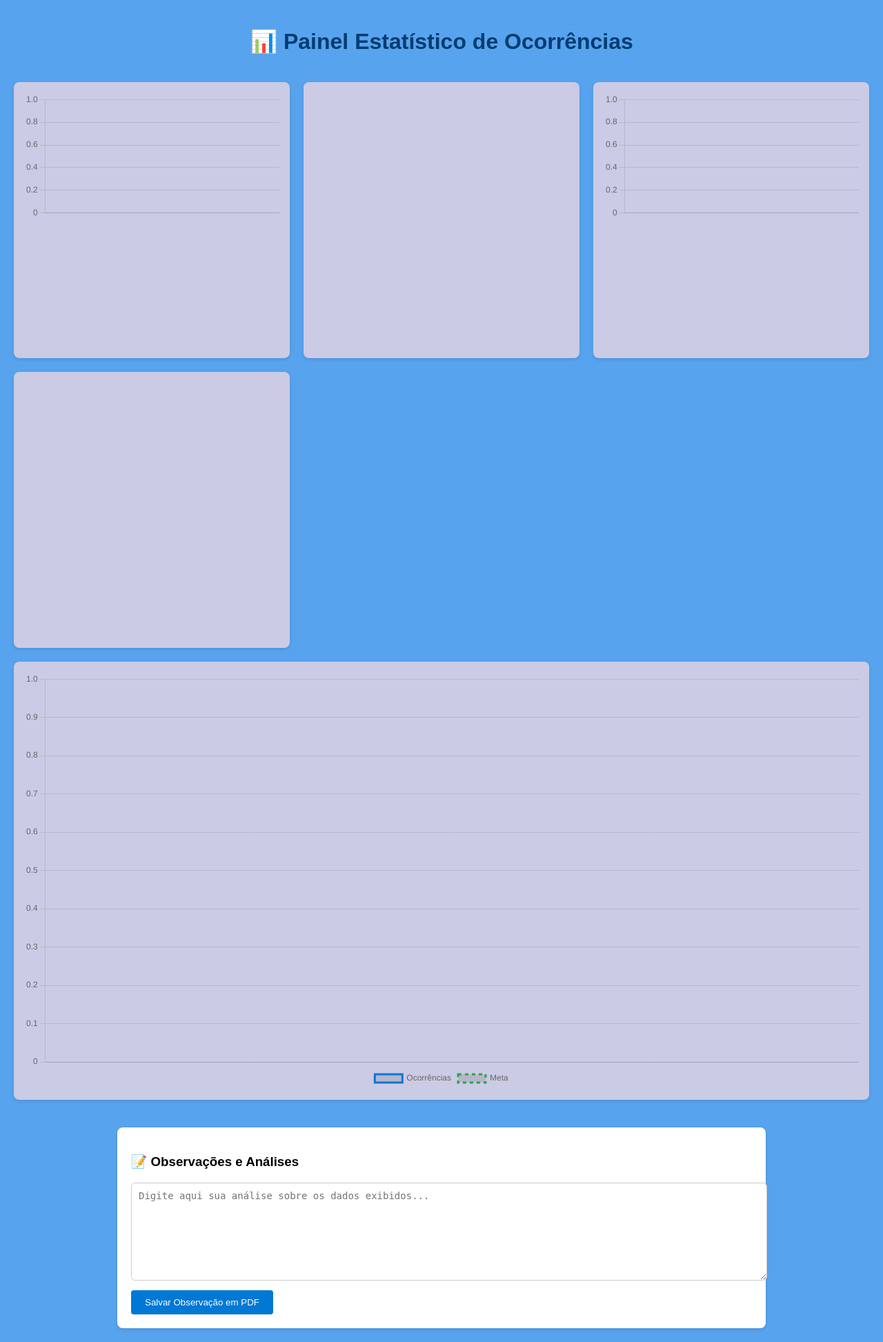
After one commit to Renato2024Valente/Ocorrencia-marilia, a Flask app: page /dashboard in a window 1280 px wide. The commit adds this page. Shown: the whole page at 69% size. Run offline with Flask 3, Linux system fonts and the light colour scheme; data that the repository does not hold is empty; a map, chart or similar area stays blank; some libraries are stand-ins or nearby versions.

Commit message:
Add files via upload

```diff
--- a/app.py
+++ b/app.py
@@ -9,8 +9,8 @@ CORS(app)
 
 # Conexão com MongoDB Atlas
 client = MongoClient("mongodb+srv://bicudo:bicudo25@cluster0.1txkr5t.mongodb.net/?retryWrites=true&w=majority&appName=Cluster0")
-db = client["ocorrencias"]  # Nome do banco
-colecao = db["registros"]   # Nome da coleção
+db = client["ocorrencias"]
+colecao = db["registros"]
 
 @app.route("/")
 def index():
@@ -19,6 +19,10 @@ def index():
 @app.route("/listar")
 def listar():
     return render_template("listar.html")
+
+@app.route("/dashboard")
+def dashboard():
+    return render_template("dashboard.html")
 
 @app.route("/ocorrencias", methods=["POST"])
 def registrar_ocorrencia():
@@ -40,5 +44,26 @@ def deletar_ocorrencia(id):
     colecao.delete_one({"_id": ObjectId(id)})
     return jsonify({"mensagem": "Ocorrência excluída."})
 
+# ✅ ROTA PARA ATUALIZAR OBSERVAÇÃO E MEDIDA
+@app.route("/ocorrencias/<id>", methods=["PUT"])
+def atualizar_ocorrencia(id):
+    dados = request.json
+    atualizacao = {}
+
+    if "observacao" in dados:
+        atualizacao["observacao"] = dados["observacao"]
+    if "medidaProvidencia" in dados:
+        atualizacao["medidaProvidencia"] = dados["medidaProvidencia"]
+
+    resultado = colecao.update_one(
+        {"_id": ObjectId(id)},
+        {"$set": atualizacao}
+    )
+
+    if resultado.matched_count:
+        return jsonify({"mensagem": "Ocorrência atualizada com sucesso."}), 200
+    else:
+        return jsonify({"erro": "Ocorrência não encontrada."}), 404
+
 if __name__ == "__main__":
     app.run(debug=True)
--- /dev/null
+++ b/templates/dashboard.html
@@ -0,0 +1,188 @@
+<!DOCTYPE html>
+<html lang="pt-BR">
+<head>
+  <meta charset="UTF-8">
+  <title>Painel de Gráficos</title>
+  <meta name="viewport" content="width=device-width, initial-scale=1.0">
+  <script src="https://cdn.jsdelivr.net/npm/chart.js"></script>
+  <script src="https://cdnjs.cloudflare.com/ajax/libs/jspdf/2.5.1/jspdf.umd.min.js"></script>
+  <style>
+    body {
+      font-family: Arial, sans-serif;
+      background: #57a3ee;
+      margin: 0;
+      padding: 20px;
+    }
+    h1 {
+      color: #003c70;
+      text-align: center;
+      margin-bottom: 40px;
+    }
+    .dashboard {
+      display: grid;
+      grid-template-columns: repeat(auto-fit, minmax(350px, 1fr));
+      gap: 20px;
+      margin-bottom: 40px;
+    }
+    .card {
+      background: rgb(203, 203, 229);
+      border-radius: 8px;
+      box-shadow: 0 2px 5px rgba(0,0,0,0.1);
+      padding: 15px;
+    }
+    canvas {
+      width: 100% !important;
+      height: auto !important;
+    }
+    .obs-container {
+      max-width: 900px;
+      margin: auto;
+      background: white;
+      padding: 20px;
+      border-radius: 8px;
+      box-shadow: 0 2px 5px rgba(0,0,0,0.1);
+    }
+    textarea {
+      width: 100%;
+      height: 120px;
+      padding: 10px;
+      border: 1px solid #ccc;
+      border-radius: 6px;
+      resize: vertical;
+      font-size: 14px;
+    }
+    .btn {
+      margin-top: 10px;
+      background: #0078D4;
+      color: white;
+      padding: 10px 20px;
+      border: none;
+      border-radius: 4px;
+      cursor: pointer;
+    }
+  </style>
+</head>
+<body>
+  <h1>📊 Painel Estatístico de Ocorrências</h1>
+
+  <div class="dashboard">
+    <div class="card"><canvas id="graficoAlunos"></canvas></div>
+    <div class="card"><canvas id="graficoSeries"></canvas></div>
+    <div class="card"><canvas id="graficoGravidade"></canvas></div>
+    <div class="card"><canvas id="graficoGravidadePorcentagem"></canvas></div>
+    <div class="card" style="grid-column: 1 / -1;"><canvas id="graficoMeta"></canvas></div>
+  </div>
+
+  <div class="obs-container">
+    <h3>📝 Observações e Análises</h3>
+    <textarea id="textoObs" placeholder="Digite aqui sua análise sobre os dados exibidos..."></textarea>
+    <button class="btn" onclick="salvarPDF()">Salvar Observação em PDF</button>
+  </div>
+
+  <script>
+    async function carregarDados() {
+      const res = await fetch("/ocorrencias");
+      const dados = await res.json();
+
+      const porAluno = {}, porSerie = {}, porGravidade = {}, porMes = {};
+
+      dados.forEach(d => {
+        const nome = d.nomeAluno.split(" - ").slice(1).join(" - ") || d.nomeAluno;
+        porAluno[nome] = (porAluno[nome] || 0) + 1;
+        porSerie[d.serie] = (porSerie[d.serie] || 0) + 1;
+        const grav = d.gravidade || "Não informado";
+        porGravidade[grav] = (porGravidade[grav] || 0) + 1;
+
+        const mes = new Date(d.dataHora).toLocaleDateString("pt-BR", { month: "short", year: "numeric" });
+        porMes[mes] = (porMes[mes] || 0) + 1;
+      });
+
+      new Chart(document.getElementById("graficoAlunos"), {
+        type: "bar",
+        data: {
+          labels: Object.keys(porAluno),
+          datasets: [{ label: "Por Aluno", data: Object.values(porAluno), backgroundColor: "#0078D4" }]
+        },
+        options: { plugins: { legend: { display: false } }, responsive: true }
+      });
+
+      new Chart(document.getElementById("graficoSeries"), {
+        type: "pie",
+        data: {
+          labels: Object.keys(porSerie),
+          datasets: [{ data: Object.values(porSerie), backgroundColor: ["#28a745", "#ffc107", "#dc3545"] }]
+        },
+        options: { plugins: { legend: { position: 'bottom' } }, responsive: true }
+      });
+
+      new Chart(document.getElementById("graficoGravidade"), {
+        type: "bar",
+        data: {
+          labels: Object.keys(porGravidade),
+          datasets: [{ label: "Por Gravidade", data: Object.values(porGravidade), backgroundColor: "#dc3545" }]
+        },
+        options: { plugins: { legend: { display: false } }, responsive: true }
+      });
+
+      new Chart(document.getElementById("graficoGravidadePorcentagem"), {
+        type: "doughnut",
+        data: {
+          labels: Object.keys(porGravidade),
+          datasets: [{ data: Object.values(porGravidade), backgroundColor: ["#ffc107", "#fd7e14", "#dc3545"] }]
+        },
+        options: {
+          plugins: {
+            legend: { position: 'bottom' },
+            tooltip: {
+              callbacks: {
+                label: function(ctx) {
+                  const total = ctx.dataset.data.reduce((a, b) => a + b, 0);
+                  const val = ctx.raw;
+                  const perc = ((val / total) * 100).toFixed(1);
+                  return `${ctx.label}: ${val} (${perc}%)`;
+                }
+              }
+            }
+          },
+          responsive: true
+        }
+      });
+
+      // 📈 Linha com meta
+      const meses = Object.keys(porMes).sort();
+      const valores = meses.map(m => porMes[m]);
+      const meta = valores.map(() => 10); // exemplo: meta de 10 ocorrências/mês
+
+      new Chart(document.getElementById("graficoMeta"), {
+        type: "line",
+        data: {
+          labels: meses,
+          datasets: [
+            { label: "Ocorrências", data: valores, borderColor: "#0078D4", fill: false },
+            { label: "Meta", data: meta, borderColor: "#28a745", borderDash: [5, 5], fill: false }
+          ]
+        },
+        options: {
+          responsive: true,
+          plugins: { legend: { position: 'bottom' } },
+          scales: { y: { beginAtZero: true } }
+        }
+      });
+    }
+
+    function salvarPDF() {
+      const { jsPDF } = window.jspdf;
+      const texto = document.getElementById("textoObs").value;
+      const doc = new jsPDF();
+      doc.setFontSize(14);
+      doc.text("Análise e Observações:", 20, 20);
+      doc.setFontSize(11);
+      const linhas = doc.splitTextToSize(texto, 170);
+      doc.text(linhas, 20, 30);
+      doc.save("observacao_ocorrencias.pdf");
+    }
+
+    carregarDados();
+  </script>
+</body>
+</html>
--- a/templates/index.html
+++ b/templates/index.html
@@ -233,6 +233,7 @@ window.addEventListener("click", pararAlerta);
       <option>RENATO DAVID VALENTE</option>
       <option>RODRIGO BATISTA</option>
       <option>ROSANA APARECIDA ROSSI NOGUEIRA</option>
+      <option>RONNIE</option>
       <option>SAMUEL MACEDO PERICO</option>
       <option>SAVIA BETHANIA CAVALCANTI</option>
       <option>SILENE BERTASSI</option>
```
Also changed, not shown: templates/listar.html (+33 -35 lines).
